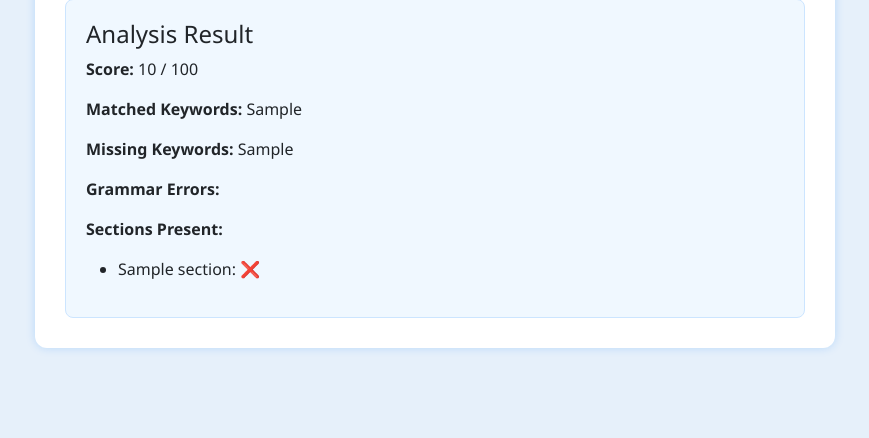
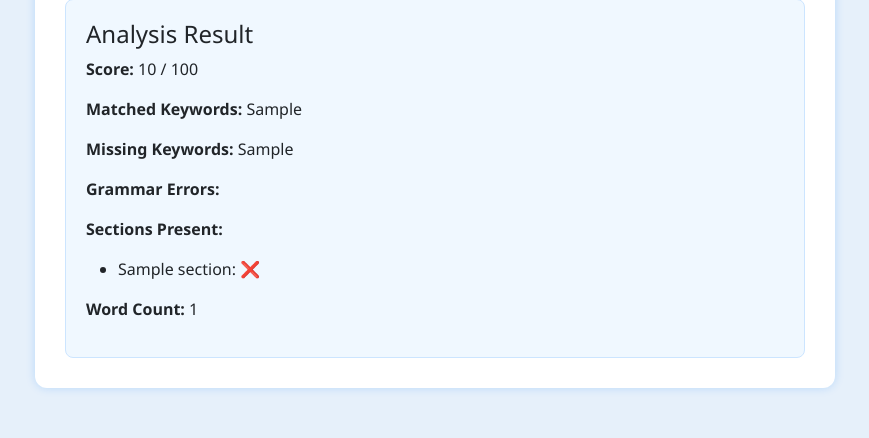
Before and after one commit to utkarsh-naman/ATS-Resume-checker, a Flask app: template templates/index.html in a window 1280 px wide. Shown: the part 573-1011 px from the top of the page, without its empty margins (205-1074 px from the left). Before the commit the page ends 924 px from the top, so only its background shows below. Run offline with Flask 3, Linux system fonts and the light colour scheme; the template is opened without the code that fills it: most values are stand-ins (such as "Sample title", 1, 10 or a date in 2020).

Commit message:
Update index.html

```diff
--- a/templates/index.html
+++ b/templates/index.html
@@ -81,6 +81,13 @@
                     <li>{{ section }}: {{ '✅' if present else '❌' }}</li>
                 {% endfor %}
             </ul>
+            <p><strong>Word Count:</strong> {{ result['word_count'] }}</p>
+            {% if result['word_count_warning'] %}
+                <div class="alert alert-warning">
+                    ⚠️ Your resume is shorter than 240 words. Consider adding more content for better ATS visibility.
+            </div>
+        {% endif %}
+
         </div>
         {% endif %}
     </div>
```
